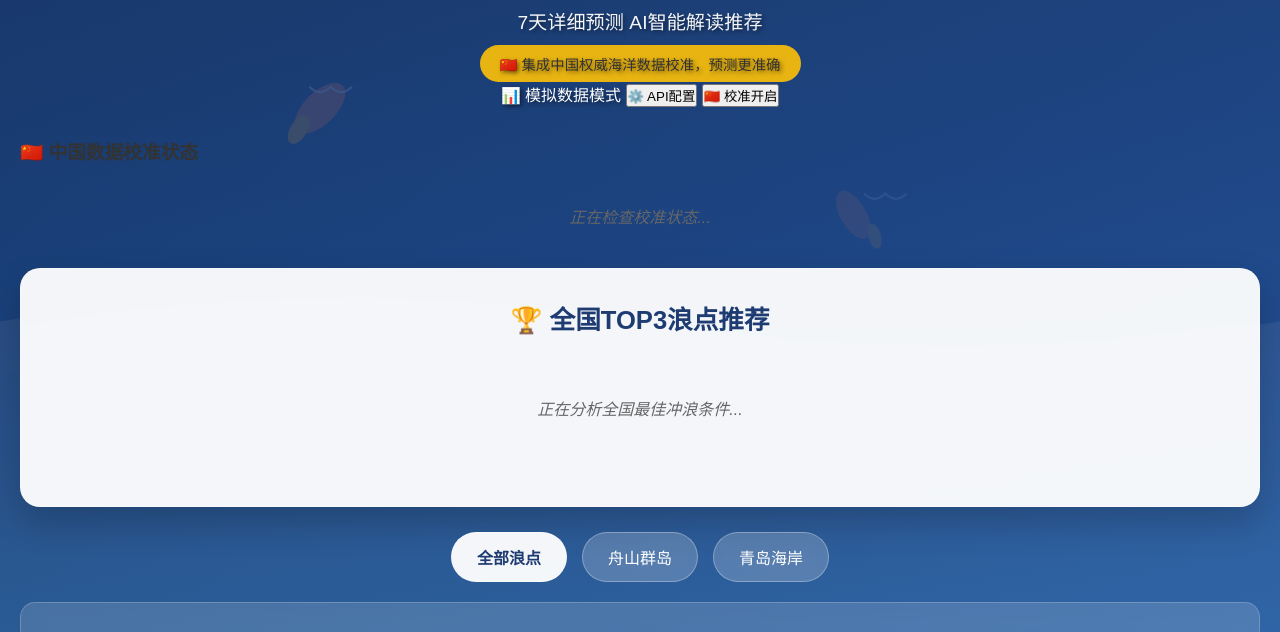
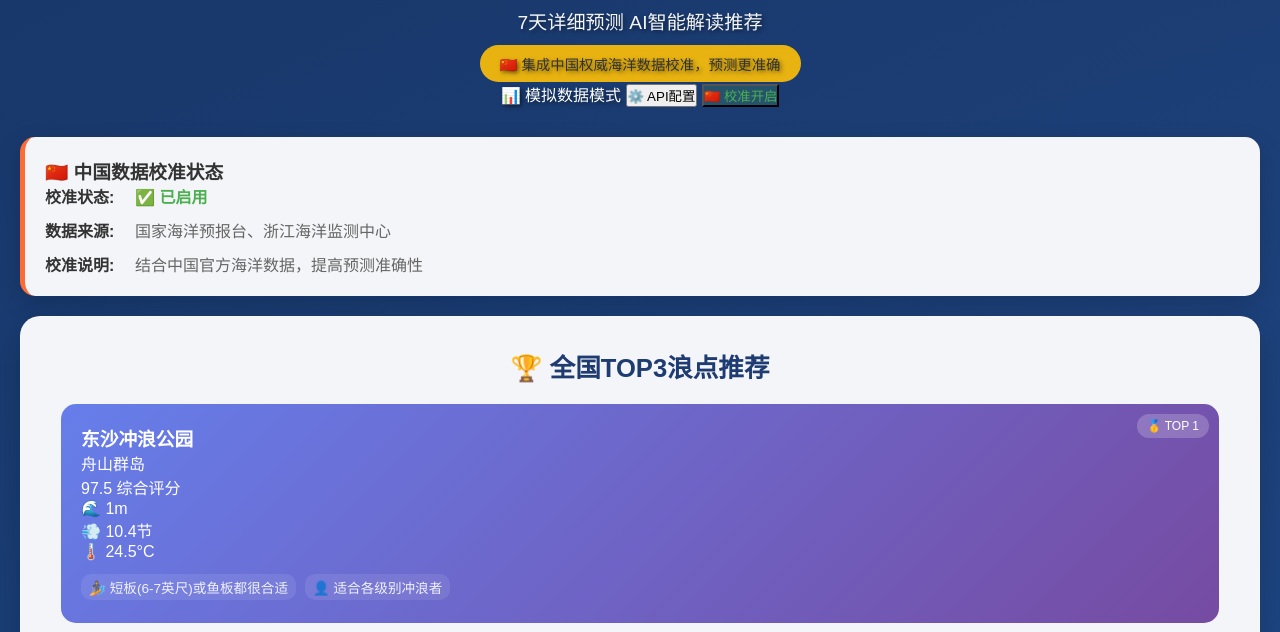
Before and after one commit to skylarGW/china-surf-forecast, a plain HTML site: page index.html in a window 1280 px wide. Shown: the part 88-720 px from the top of the page. Drawn offline with Linux system fonts and the light colour scheme.

Commit message:
Add files via upload
问题是HTML文件中引用了错误的JS文件名。

🐛 问题原因
HTML中引用了不存在的 app-v5-专业版.js

实际应该引用 app-v5-增强版.js

✅ 修复方案
创建了 index-专业版-修复.html，修正了JS文件引用：

<script src="完整修复包-增强版.js"></script>
<script src="app-v5-增强版.js"></script>

```diff
--- a/index.html
+++ b/index.html
@@ -71,8 +71,8 @@
         </footer>
     </div>
 
-    <!-- 完整增强版脚本 -->
+    <!-- 修复后的脚本引用 -->
     <script src="完整修复包-增强版.js"></script>
-    <script src="app-v5-专业版.js"></script>
+    <script src="app-v5-增强版.js"></script>
 </body>
 </html>
```
